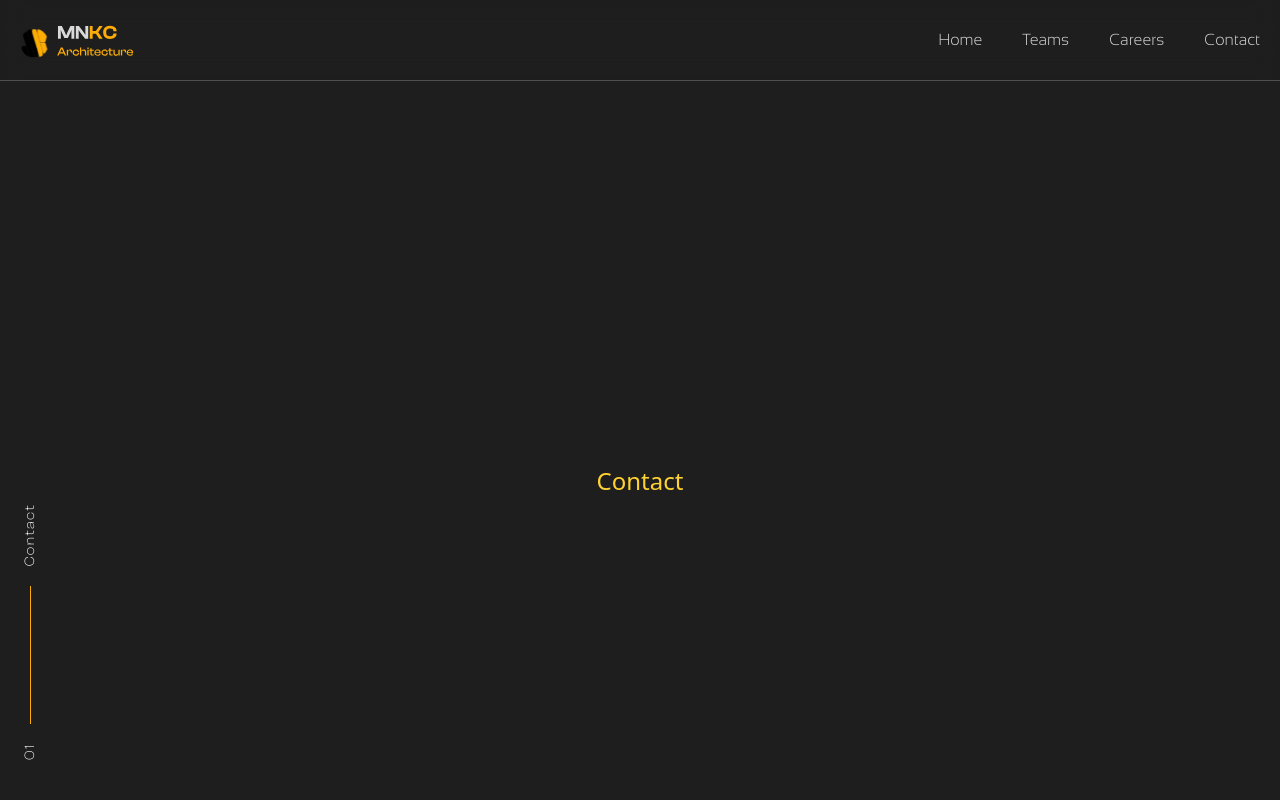
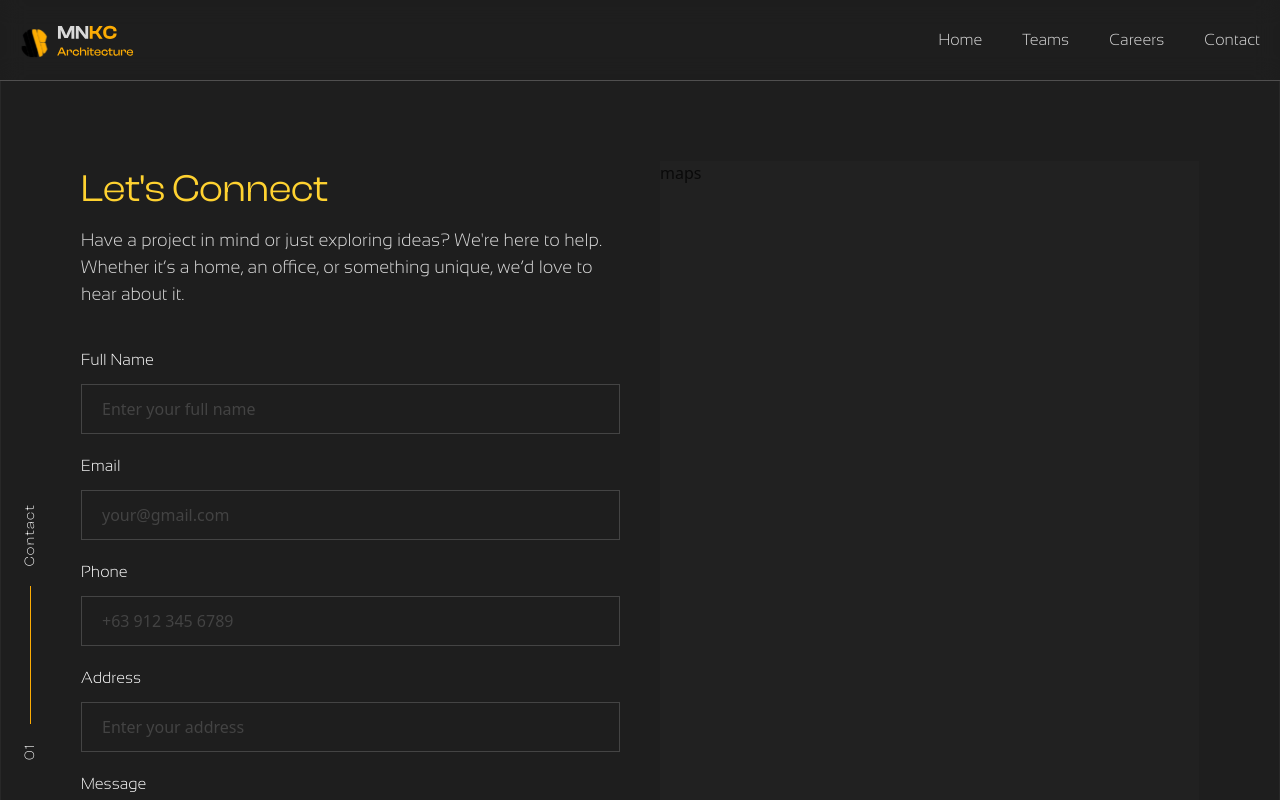
Before and after one commit to rainndev/MNKC-Architecture, a React (Vite) app: page /contact in a window 1280 px wide. Shown: the top 800 px of the page. Built offline with nearby package versions, Linux system fonts and the light colour scheme.

Commit message:
feat: create ContactContainer component with form for user inquiries

```diff
--- a/src/index.css
+++ b/src/index.css
@@ -91,6 +91,13 @@ html {
 /* Hover effect on the thumb */
 ::-webkit-scrollbar-thumb:hover {
   background: #fcac04;
+}
+
+/* Custom input number style */
+input[type="number"]::-webkit-outer-spin-button,
+input[type="number"]::-webkit-inner-spin-button {
+  -webkit-appearance: none;
+  margin: 0;
 }
 
 @theme inline {
--- a/src/pages/Contactpage.tsx
+++ b/src/pages/Contactpage.tsx
@@ -1,4 +1,5 @@
 import { useSectionTracker } from "@/hooks/use-section-tracker";
+import ContactContainer from "@/sections/contacts/ContactContainer";
 
 const Contactpage = () => {
   const ref = useSectionTracker({
@@ -9,9 +10,11 @@ const Contactpage = () => {
   return (
     <div
       ref={ref}
-      className="flex h-screen w-full items-center justify-center text-2xl text-amber-300"
+      className="bg-striped flex min-h-screen w-full flex-col items-center justify-center"
     >
-      Contact
+      <div className="h-full w-full max-w-7xl border-x border-[#504F4F]/20 bg-[#1E1E1E] p-7 py-20 md:p-20">
+        <ContactContainer />
+      </div>
     </div>
   );
 };
--- /dev/null
+++ b/src/sections/contacts/ContactContainer.tsx
@@ -0,0 +1,127 @@
+const ContactContainer = () => {
+  return (
+    <div className="grid h-full w-full grid-cols-1 gap-10 md:grid-cols-2">
+      {/* item1 */}
+      <div>
+        {/* Header */}
+        <div>
+          <h1 className="font-[ClashDisplay] text-[clamp(2rem,3vw,5rem)] text-amber-300">
+            Let's Connect
+          </h1>
+          <p className="mt-2 font-[SansationLight] text-[clamp(1rem,3vw,1.125rem)] font-normal text-[#D9D9D9]">
+            Have a project in mind or just exploring ideas? We're here to help.
+            Whether it’s a home, an office, or something unique, we’d love to
+            hear about it.
+          </p>
+        </div>
+
+        {/* Form */}
+        <form
+          action="https://usebasin.com/f/18f95a87449e"
+          method="POST"
+          className="my-10 flex w-full flex-col gap-5"
+        >
+          {/* Full name */}
+          <div className="flex w-full flex-col gap-2">
+            <label
+              className="font-[SansationLight] text-base text-white"
+              htmlFor="fullname"
+            >
+              Full Name
+            </label>
+            <input
+              className="mt-1 border border-[#d9d9d9]/20 p-3 pl-5 text-[#d9d9d9] placeholder-[#d9d9d9]/20 transition-colors duration-300 ease-in-out focus:border-[#FCAC04] focus:outline-none"
+              type="text"
+              name="fullname"
+              placeholder="Enter your full name"
+              id="fullname"
+            />
+          </div>
+
+          {/* Email */}
+          <div className="flex w-full flex-col gap-2">
+            <label
+              className="font font-[SansationLight] text-base text-white"
+              htmlFor="email"
+            >
+              Email
+            </label>
+            <input
+              className="mt-1 border border-[#d9d9d9]/20 p-3 pl-5 text-[#d9d9d9] placeholder-[#d9d9d9]/20 transition-colors duration-300 ease-in-out focus:border-[#FCAC04] focus:outline-none"
+              type="email"
+              name="email"
+              placeholder="your@gmail.com"
+              id="email"
+            />
+          </div>
+
+          {/* Phone number */}
+          <div className="flex w-full flex-col gap-2">
+            <label
+              className="font-[SansationLight] text-base text-white"
+              htmlFor="phone"
+            >
+              Phone
+            </label>
+            <input
+              className="mt-1 border border-[#d9d9d9]/20 p-3 pl-5 text-[#d9d9d9] placeholder-[#d9d9d9]/20 transition-colors duration-300 ease-in-out focus:border-[#FCAC04] focus:outline-none"
+              type="number"
+              name="phone"
+              placeholder="+63 912 345 6789"
+              id="phone"
+            />
+          </div>
+
+          {/* Adresss */}
+          <div className="flex w-full flex-col gap-2">
+            <label
+              className="font-[SansationLight] text-base text-white"
+              htmlFor="adress"
+            >
+              Address
+            </label>
+            <input
+              className="mt-1 border border-[#d9d9d9]/20 p-3 pl-5 text-[#d9d9d9] placeholder-[#d9d9d9]/20 transition-colors duration-300 ease-in-out focus:border-[#FCAC04] focus:outline-none"
+              type="text"
+              name="adress"
+              placeholder="Enter your address"
+              id="adress"
+            />
+          </div>
+
+          {/* Message */}
+          <div className="flex w-full flex-col gap-2">
+            <label
+              className="font-[SansationLight] text-base text-white"
+              htmlFor="message"
+            >
+              Message
+            </label>
+            <textarea
+              className="mt-1 border border-[#d9d9d9]/20 p-3 pl-5 text-[#d9d9d9] placeholder-[#d9d9d9]/20 transition-colors duration-300 ease-in-out focus:border-[#FCAC04] focus:outline-none"
+              name="message"
+              rows={5}
+              cols={30}
+              placeholder="Enter your message"
+              id="message"
+            />
+          </div>
+
+          {/* Submit button */}
+          <button
+            type="submit"
+            className="bg-striped mt-5 w-full border border-[#d9d9d9]/20 py-3 font-[ClashDisplay] text-base font-medium text-white transition-colors duration-300 ease-in-out hover:bg-[#FCAC04]/80 hover:text-[#212121] active:bg-[#FCAC04]/80 active:text-[#212121]"
+          >
+            Send message
+          </button>
+        </form>
+      </div>
+
+      {/* item 2 */}
+
+      <div className="bg-[#212121]">maps</div>
+    </div>
+  );
+};
+
+export default ContactContainer;
```
